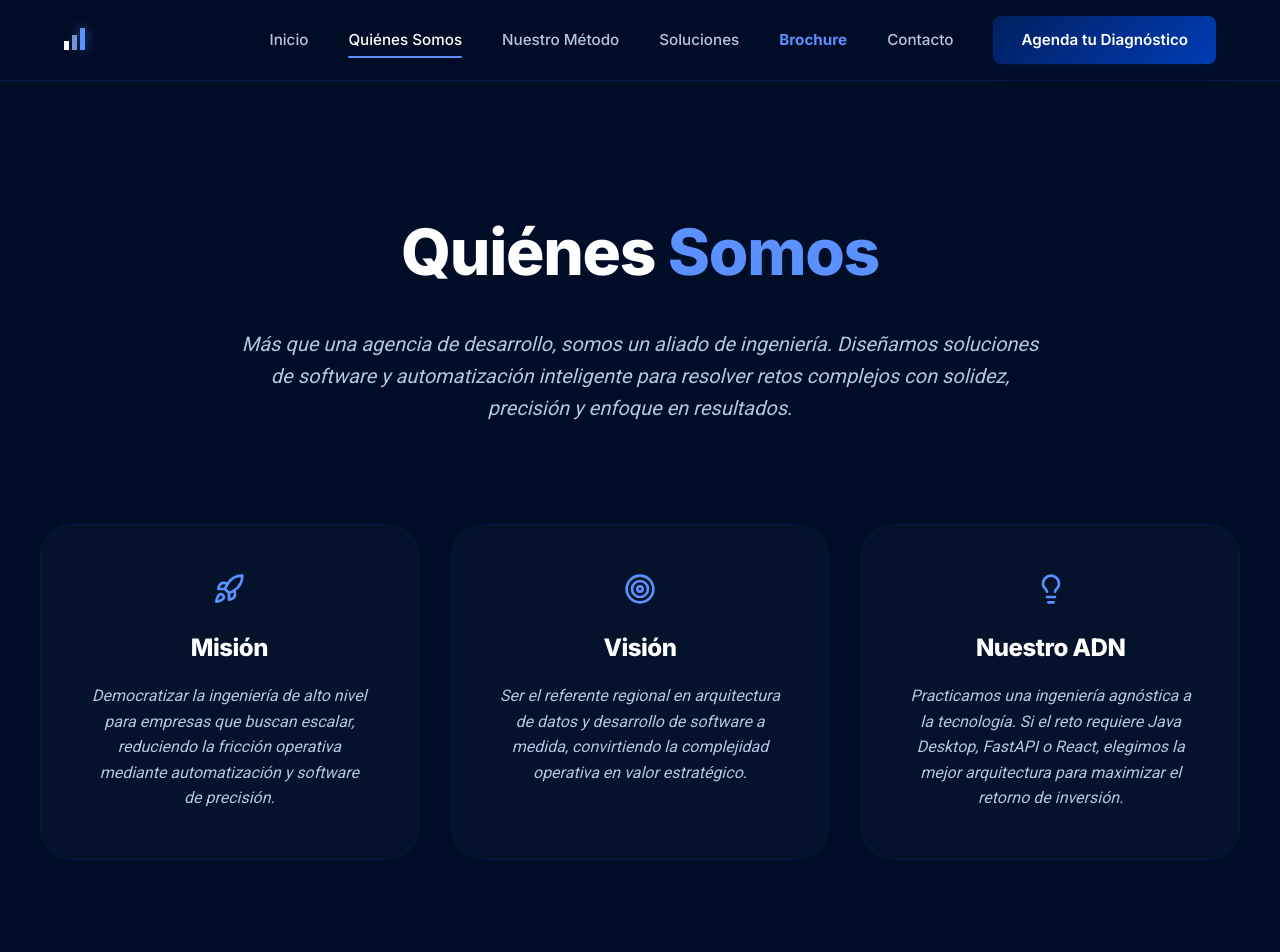
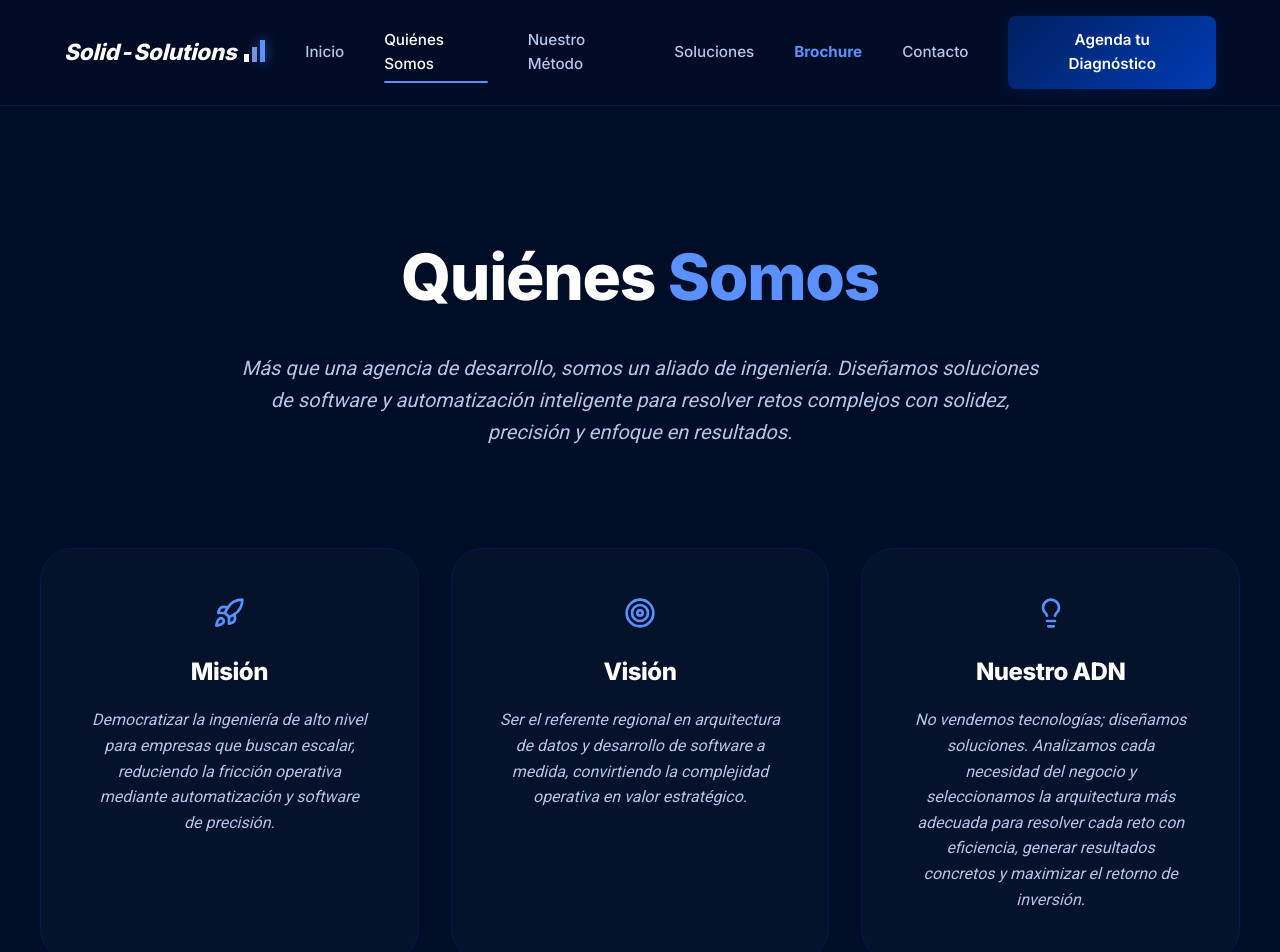
Before and after one commit to LuisRojas0923/Landing-Page-SOLID, a React (Vite) app: page /about in a window 1280 px wide. Shown: the top 952 px of the page. Built offline with nearby package versions, Linux system fonts and the light colour scheme.

Commit message:
Justificado de textos en About y actualizacion del logo completo en el menu

```diff
--- a/src/layouts/CorporateLayout.jsx
+++ b/src/layouts/CorporateLayout.jsx
@@ -39,7 +39,7 @@ const CorporateLayout = () => {
         <div className="corporate-layout">
             <nav className="corporate-nav">
                 <Link to="/" className="logo-container" aria-label="SOLID SOLUTIONS - Inicio">
-                    <Logo variant="icon" />
+                    <Logo />
                 </Link>
 
                 {/* Desktop Links */}
--- a/src/pages/About.jsx
+++ b/src/pages/About.jsx
@@ -16,7 +16,7 @@ const About = () => {
         },
         {
             title: "Nuestro ADN",
-            desc: "Practicamos una ingeniería agnóstica a la tecnología. Si el reto requiere Java Desktop, FastAPI o React, elegimos la mejor arquitectura para maximizar el retorno de inversión.",
+            desc: "No vendemos tecnologías; diseñamos soluciones. Analizamos cada necesidad del negocio y seleccionamos la arquitectura más adecuada para resolver cada reto con eficiencia, generar resultados concretos y maximizar el retorno de inversión.",
             icon: <Lightbulb size={32} />
         }
     ];
```
